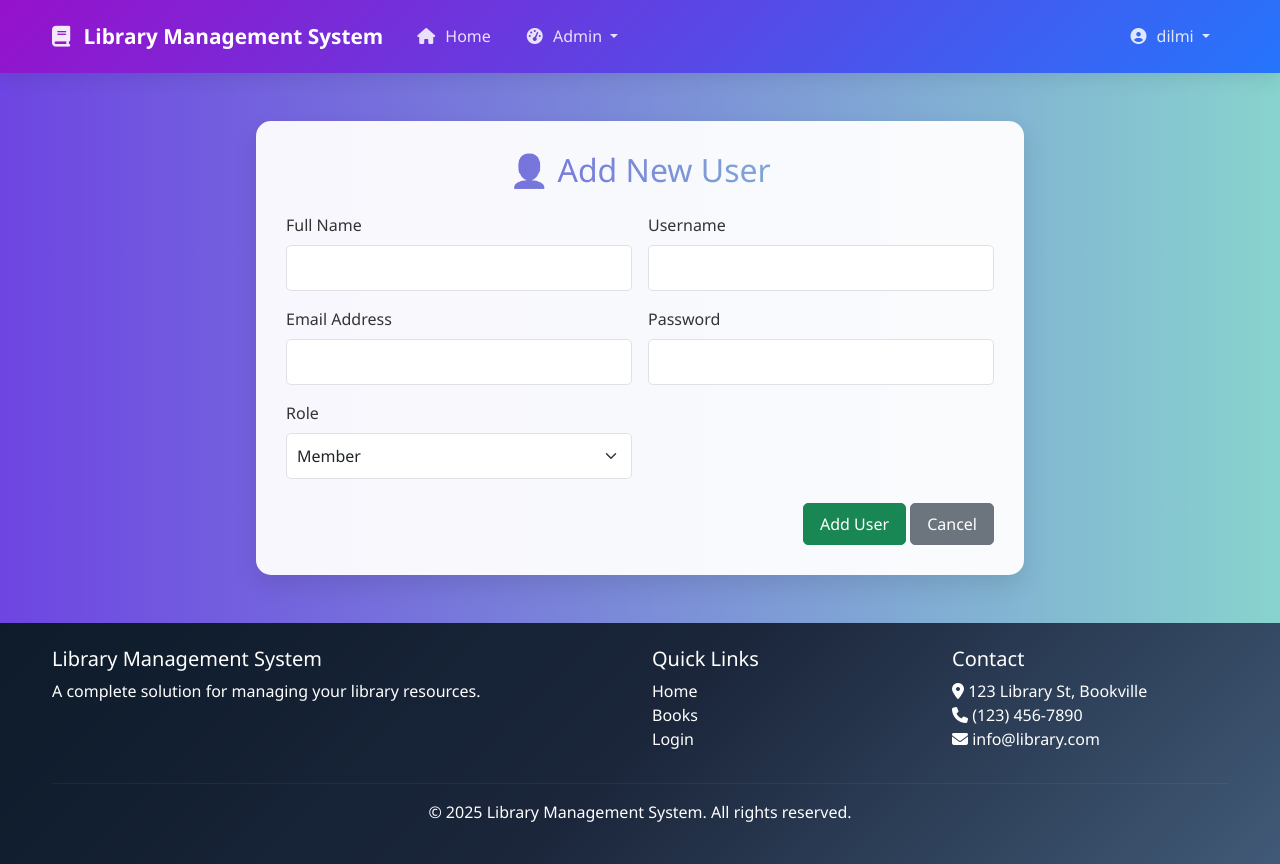
After one commit to DilSenevirathna/Library-Management-System, a PHP site: page /lms/admin/add_user.php in a window 1280 px wide. The commit adds this page. Run offline with PHP 8.4, Linux system fonts and the light colour scheme; a user stored in the database is signed in.

Commit message:
Initial commit

```diff
--- /dev/null
+++ b/admin/add_user.php
@@ -0,0 +1,81 @@
+<?php
+require_once '../includes/config.php';
+require_once '../includes/auth.php';
+
+if (!isLoggedIn() || !isAdmin()) {
+    redirect('../login.php');
+}
+
+$pageTitle = "Add New User";
+require_once '../includes/header.php';
+?>
+
+<style>
+    body {
+        background: linear-gradient(to right, #6e45e2, #88d3ce);
+    }
+
+    .form-container {
+        background: rgba(255, 255, 255, 0.95);
+        padding: 30px;
+        border-radius: 15px;
+        box-shadow: 0 10px 25px rgba(0, 0, 0, 0.1);
+    }
+
+    h2 {
+        background: linear-gradient(to right, #6e45e2, #88d3ce);
+        background-clip: text;
+        -webkit-background-clip: text;
+        -webkit-text-fill-color: transparent;
+    }
+</style>
+
+<div class="container mt-5">
+    <div class="form-container mx-auto col-md-8">
+        <h2 class="text-center mb-4">👤 Add New User</h2>
+
+        <?php if (isset($_GET['error'])): ?>
+            <div class="alert alert-danger"><?= htmlspecialchars($_GET['error']) ?></div>
+        <?php endif; ?>
+
+        <form action="process_add_user.php" method="POST">
+            <div class="row g-3">
+                <div class="col-md-6">
+                    <label for="full_name" class="form-label">Full Name</label>
+                    <input type="text" name="full_name" id="full_name" class="form-control" required>
+                </div>
+
+                <div class="col-md-6">
+                    <label for="username" class="form-label">Username</label>
+                    <input type="text" name="username" id="username" class="form-control" required>
+                </div>
+
+                <div class="col-md-6">
+                    <label for="email" class="form-label">Email Address</label>
+                    <input type="email" name="email" id="email" class="form-control" required>
+                </div>
+
+                <div class="col-md-6">
+                    <label for="password" class="form-label">Password</label>
+                    <input type="password" name="password" id="password" class="form-control" required>
+                </div>
+
+                <div class="col-md-6">
+                    <label for="user_type" class="form-label">Role</label>
+                    <select name="user_type" id="user_type" class="form-select" required>
+                        <option value="member">Member</option>
+                        <option value="librarian">Librarian</option>
+                        <option value="admin">Admin</option>
+                    </select>
+                </div>
+            </div>
+
+            <div class="text-end mt-4">
+                <button type="submit" class="btn btn-success">Add User</button>
+                <a href="users.php" class="btn btn-secondary">Cancel</a>
+            </div>
+        </form>
+    </div>
+</div>
+
+<?php require_once '../includes/footer.php'; ?>
--- a/includes/header.php
+++ b/includes/header.php
@@ -268,7 +268,7 @@ require_once 'config.php';
                                 <li><a class="dropdown-item" href="<?= BASE_URL ?>/user/dashboard.php"><i class="fas fa-bookmark"></i> Dashboard</a></li>
                                 <li><a class="dropdown-item" href="#" id="dark-mode-toggle"><i class="fas fa-moon"></i> Dark Mode</a></li>
                                 <li><hr class="dropdown-divider"></li>
-                                <li><a class="dropdown-item" href="?logout=true"><i class="fas fa-sign-out-alt"></i> Logout</a></li>
+                                <li><a class="dropdown-item" href="<?= BASE_URL ?>/logout.php"><i class="fas fa-sign-out-alt"></i> Logout</a></li>
                             </ul>
                         </li>
                     <?php else: ?>
--- a/logout.php
+++ b/logout.php
@@ -40,6 +40,6 @@ setcookie('remember_token', '', time() - 3600, '/');
 
 // Redirect to login page with success message
 $_SESSION['success'] = "You have been logged out successfully.";
-header("Location: " . BASE_URL . "/login.php");
+header("Location: /lms/login.php");
 exit();
 ?>
```
Also changed, not shown: admin/export_reports.php (added, +49 -0 lines), admin/process_add_user.php (added, +37 -0 lines).
